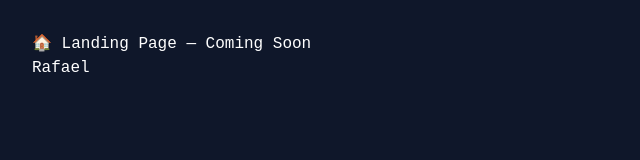
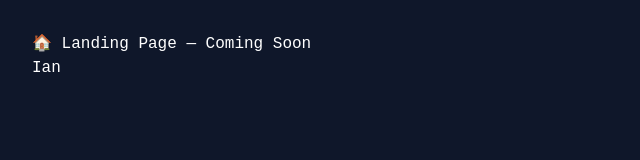
Before and after one commit to Azhrock-Ryeo/-AI-Mock-Interview-Coach, a React (Vite) app in the folder mock-interview-coach/: page / in a window 1280 px wide. Shown: the top 160 px of the page, without its empty margins (0-640 px from the left). Built offline with nearby package versions, Linux system fonts and the light colour scheme.

Commit message:
Changed name to ian

```diff
--- a/mock-interview-coach/src/pages/LandingPage.tsx
+++ b/mock-interview-coach/src/pages/LandingPage.tsx
@@ -2,7 +2,7 @@ export default function LandingPage() {
   return <div className="text-white p-8">🏠 Landing Page — Coming Soon
 
 
-  <h1>Rafael</h1>
+  <h1>Ian</h1>
 
   </div>
 }
```
